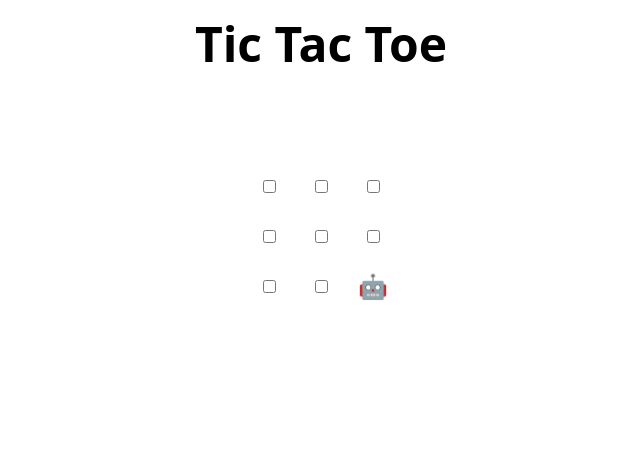
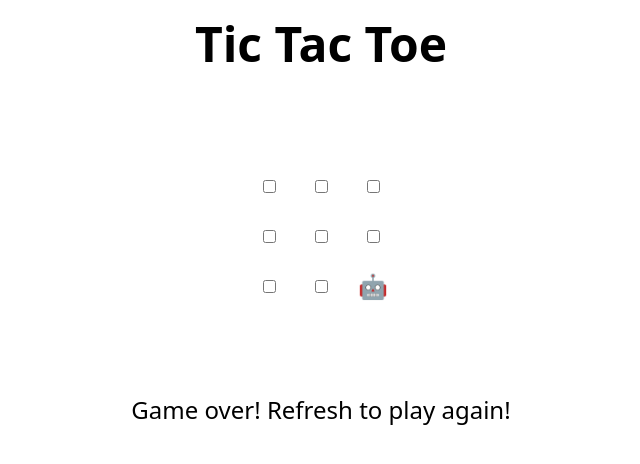
Before and after one commit to etimisora/skills-review-pull-requests, a plain HTML site: page index.html in a window 1280 px wide. Shown: the whole page, without its empty margins (319-959 px from the left). Drawn offline with Linux system fonts and the light colour scheme.

Commit message:
Update index.html

```diff
--- a/index.html
+++ b/index.html
@@ -48,6 +48,8 @@
 </table>
 
 <h2 hidden>Game over, refresh to play again 🧑‍💻 🤖!</h2>
+
+Game over! Refresh to play again!
 
 <script>
   // Initialization
```
